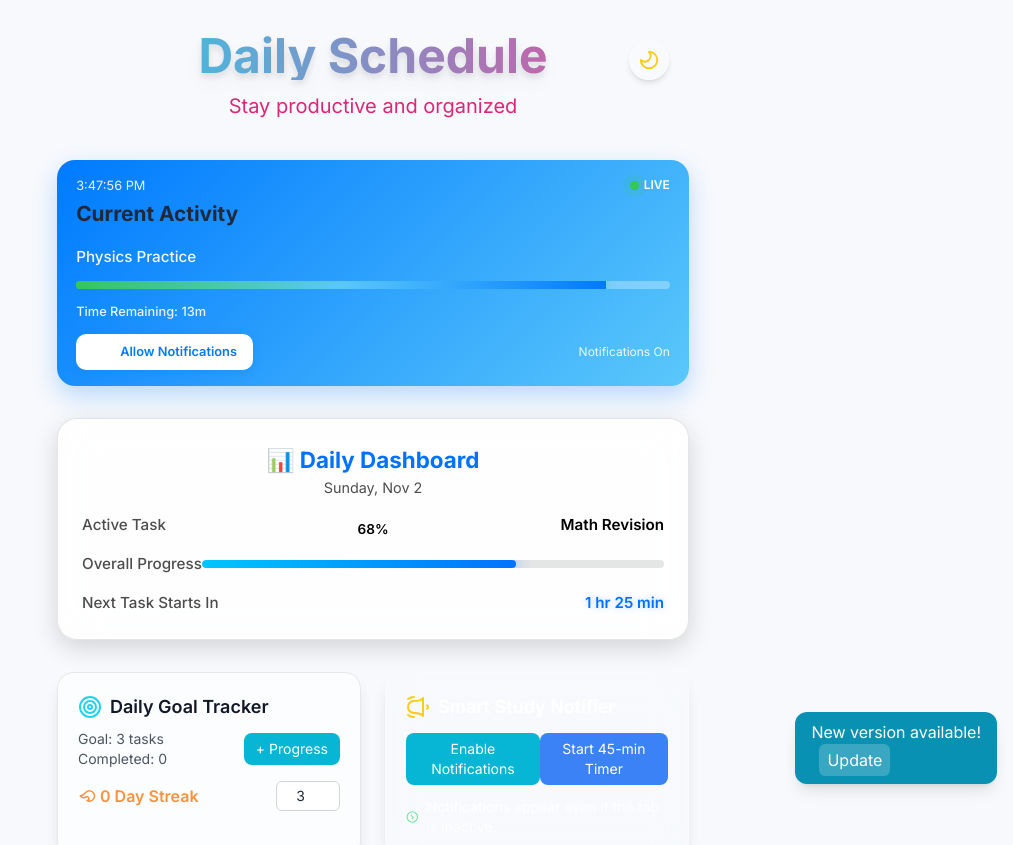
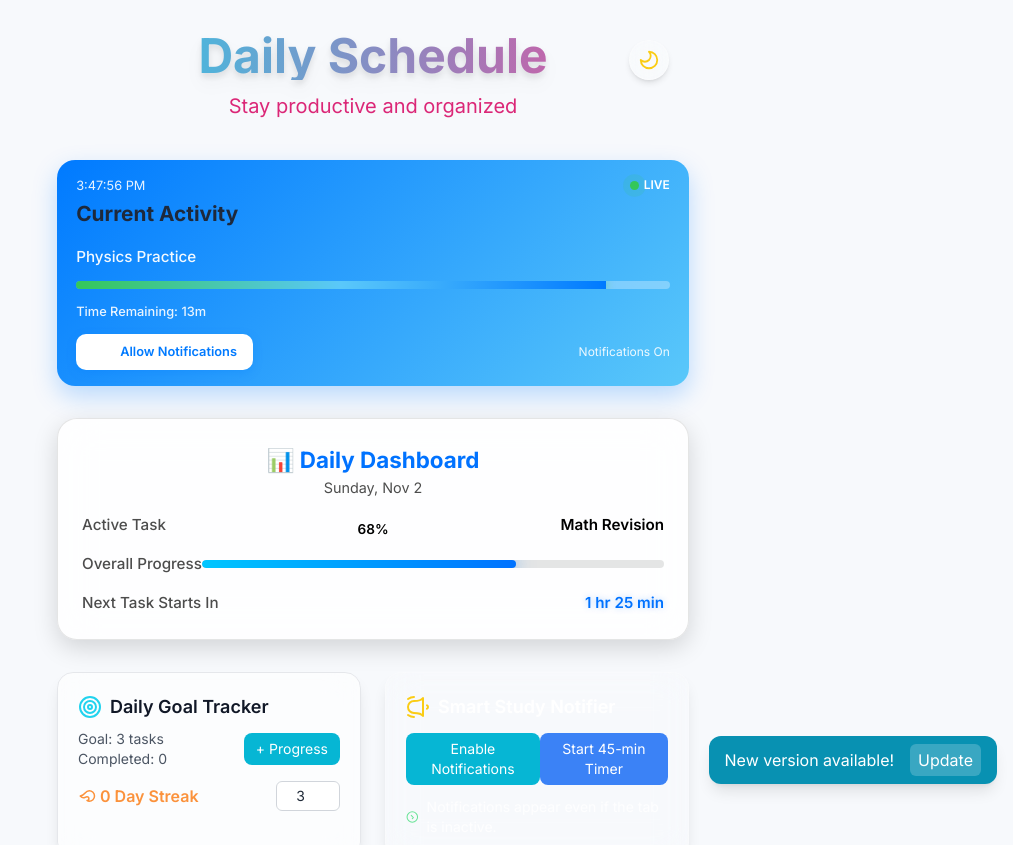
Before and after one commit to tech242242/dailytask, a React (Vite) app: page / in a window 1280 px wide. Shown: the top 845 px of the page, without its empty margins (267-1280 px from the left). Built offline with nearby package versions, Linux system fonts and the light colour scheme.

Commit message:
Update ServiceWorkerRegistration.jsx

```diff
--- a/src/components/ServiceWorkerRegistration.jsx
+++ b/src/components/ServiceWorkerRegistration.jsx
@@ -6,12 +6,19 @@ export default function ServiceWorkerRegistration() {
 
   useEffect(() => {
     console.log("✅ PWA Service Worker Registered");
+
+    // Reload page when new service worker activates
+    if ("serviceWorker" in navigator) {
+      navigator.serviceWorker.addEventListener("controllerchange", () => {
+        window.location.reload();
+      });
+    }
   }, []);
 
   return (
     <>
       {needRefresh && (
-        <div className="fixed bottom-4 right-4 bg-cyan-600 text-white px-4 py-2 rounded-xl shadow-lg">
+        <div className="fixed bottom-4 right-4 bg-cyan-600 text-white px-4 py-2 rounded-xl shadow-lg flex items-center gap-2">
           <p>New version available!</p>
           <button
             onClick={() => updateServiceWorker(true)}
```
